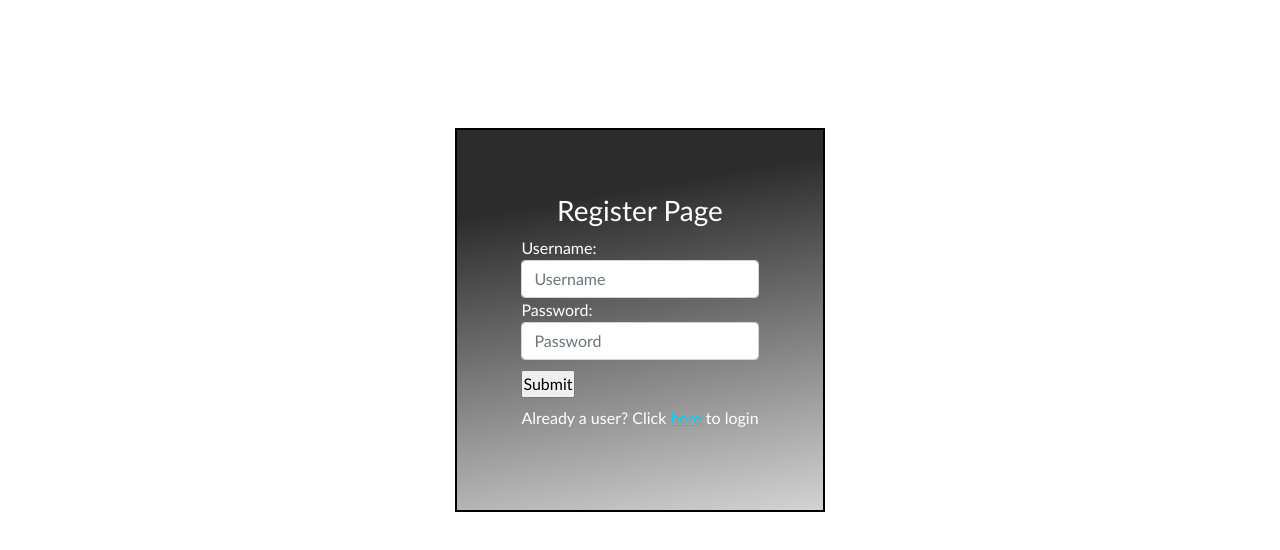
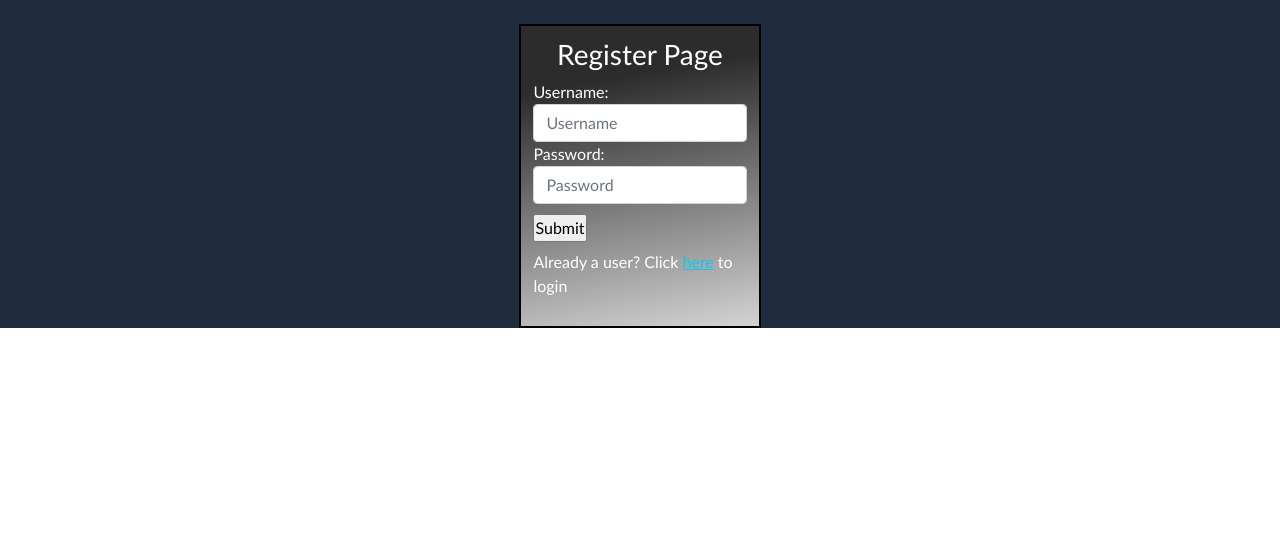
Before and after one commit to IzaMarkstrom/mern-to-do, a React (Create React App) app in the folder client/: page /register in a window 1280 px wide. Shown: the top 550 px of the page. Built offline with nearby package versions, Linux system fonts and the light colour scheme.

Commit message:
Added body container

```diff
--- a/client/src/App.js
+++ b/client/src/App.js
@@ -12,11 +12,13 @@ function App() {
 
 
   return (
+    <div className="bodyContainer">
     <Routes>
       <Route path="/register" element={<RegisterPage/>} />
       <Route path="/login" element={<LoginPage/>} />
       <Route path="/home" element={<HomePage/>} />
     </Routes>
+    </div>
   );
 }
 
```
